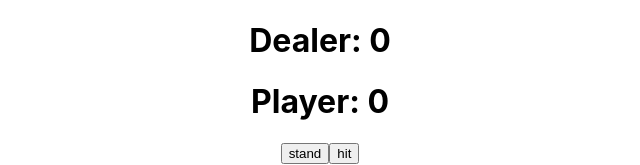
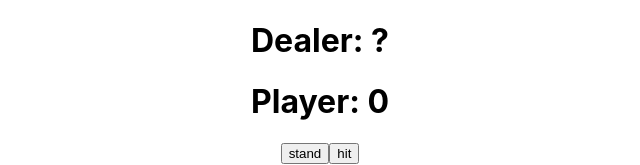
Before and after one commit to svettwer/nothing-but-ts, a React (Create React App) app in the folder packages/frontend/: page / in a window 1280 px wide. Shown: the top 165 px of the page, without its empty margins (320-960 px from the left). Built offline with nearby package versions, Linux system fonts and the light colour scheme.

Commit message:
Obfuscate dealer score

```diff
--- a/packages/frontend/src/App.tsx
+++ b/packages/frontend/src/App.tsx
@@ -1,4 +1,4 @@
-import React, { useEffect, useState } from 'react';
+import React, { useState } from 'react';
 import './App.css';
 import { Game } from "@nothing-but-js/api";
 
@@ -35,7 +35,7 @@ function App() {
       <div className="App">
         <div id="score">
           <h1>
-            Dealer: {game.dealerScore}
+            Dealer: {game.dealerScore > 0 ? game.dealerScore : "?"}
           </h1>
           <h1>
             Player: {game.playerScore}
```
